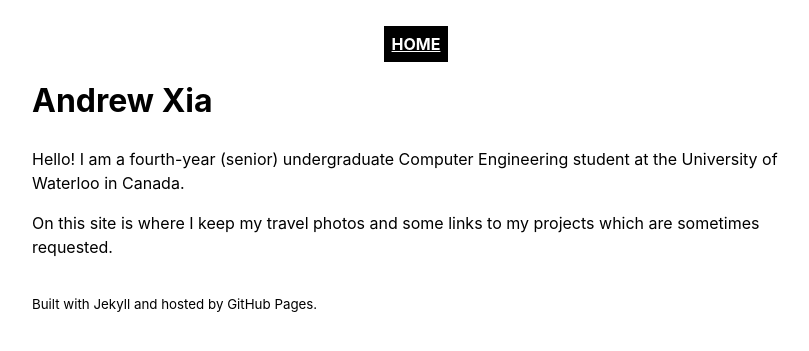
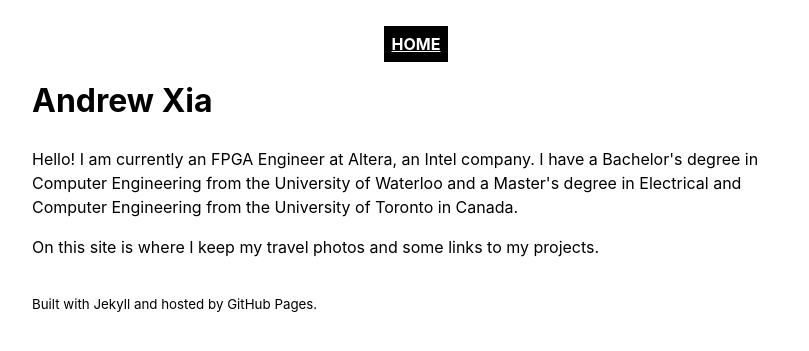
Before and after one commit to a2xia/a2xia.github.io, a Jekyll site: the page built from index.html, in a window 1280 px wide. Shown: the top 351 px of the page, without its empty margins (224-1033 px from the left). Built offline with Jekyll 4.4.1, drawn with Linux system fonts in a browser that asks for light colours.

Commit message:
Update main page

```diff
--- a/index.html
+++ b/index.html
@@ -4,6 +4,6 @@ title: Home
 ---
 <h1>Andrew Xia</h1>
 
-<p>Hello! I am a fourth-year (senior) undergraduate Computer Engineering student at the University of Waterloo in Canada.</p>
+<p>Hello! I am currently an FPGA Engineer at Altera, an Intel company. I have a Bachelor's degree in Computer Engineering from the University of Waterloo and a Master's degree in Electrical and Computer Engineering from the University of Toronto in Canada.</p>
 
-<p>On this site is where I keep my travel photos and some links to my projects which are sometimes requested.</p>
+<p>On this site is where I keep my travel photos and some links to my projects.</p>
```
